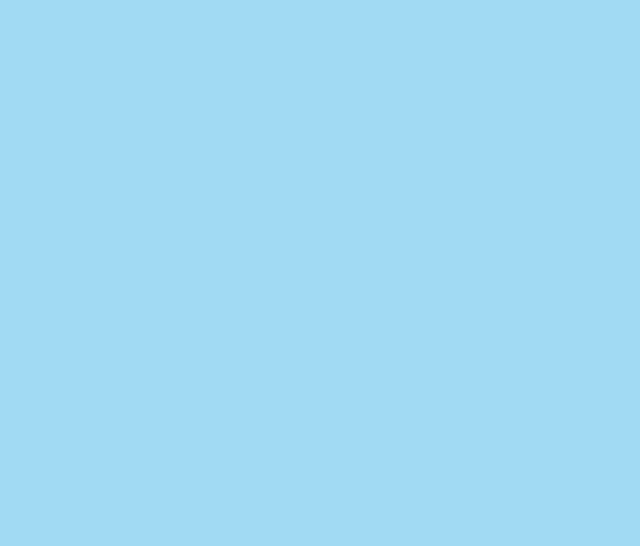
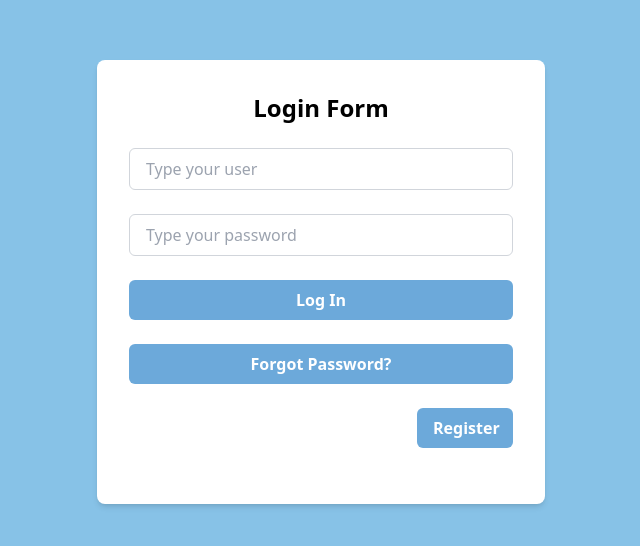
Before and after one commit to Kenfoxfire/track-my-job-front-end, a React (Vite) app: page /Login in a window 1280 px wide. Before the commit this address had no page. Shown: the part 118-664 px from the top of the page, without its empty margins (319-959 px from the left). Built offline with nearby package versions, Linux system fonts and the light colour scheme.

Commit message:
Login Component Added

```diff
--- /dev/null
+++ b/src/LoginForm/LoginForm.tsx
@@ -0,0 +1,71 @@
+import { useState } from "react";
+import { Link } from "react-router-dom";
+
+export const LoginForm = () => {
+
+    let [user, setUser] = useState( 'hola')
+
+
+    setTimeout(() => {
+     setUser('Chompipe')
+    }, 2000);
+
+const handleClick = ()=>{
+
+    setUser("Bryan")
+
+}
+<button onClick={handleClick}></button> // Prueba de fun
+
+
+
+  return (
+    <>
+      <section className="flex flex-col items-center justify-center min-h-screen color3">
+        <div className="w-full max-w-md p-8 space-y-6 bg-white rounded-lg shadow-md">
+            <h1 className="text-2xl font-bold text-center">Login Form</h1>
+            <form className="space-y-6">
+            <div className="space-y-2">
+                <input
+                className="w-full px-4 py-2 border border-gray-300 rounded-md focus:outline-none focus:ring-2 focus:color1"
+                type="text"
+                placeholder="Type your user"
+                // value={user}
+                // onChange={handleChange(setUser)}
+                />
+            </div>
+            <div className="space-y-2">
+                <input
+                 className="w-full px-4 py-2 border border-gray-300 rounded-md focus:outline-none focus:ring-2 focus:color1"
+                 type="password"
+                 placeholder="Type your password"
+                 //           value={password}
+                 //          onChange={handleChange(setPassword)}
+                />
+            </div>
+            <div>
+                <button
+                type="submit"
+                className="w-full px-4 py-2 font-bold text-white color2 rounded-md hover:bg-buttonsHover focus:outline-none focus:ring-2 focus:color1">Log In</button>
+            </div>
+            <div>
+                <button
+                type="submit"
+                className="w-full px-4 py-2 font-bold text-white color2 rounded-md hover:bg-buttonsHover focus:outline-none focus:ring-2 focus:color1">Forgot Password?</button>
+            </div>
+                <Link to ={'/Register'}>
+            <div className="flex justify-end py-6">
+                <button
+                type="submit"
+                className="w-3/12 px-4 py-2 font-bold text-white color2 rounded-md hover:bg-buttonsHover focus:outline-none focus:ring-2 focus:color1">Register</button>
+            </div>
+            </Link>
+
+
+
+            </form>
+        </div>
+      </section>
+    </>
+  );
+};
--- a/src/Router/AppRouter.tsx
+++ b/src/Router/AppRouter.tsx
@@ -2,6 +2,7 @@ import { Routes, Route } from 'react-router-dom';
 import Register from '../RegisterForm/Register';
 import User from "../User/User";
 import App from '../App';
+import { LoginForm } from '../LoginForm/LoginForm';
 
 const AppRouter = () => {
 
@@ -12,6 +13,7 @@ const AppRouter = () => {
              <Route path='/App' element={<App/>} />
             <Route path='/Register' element={<Register />} />
             <Route path='/User' element={<User />} />
+            <Route path='/Login' element={<LoginForm/>}/>
 
         </Routes>
     );
```
